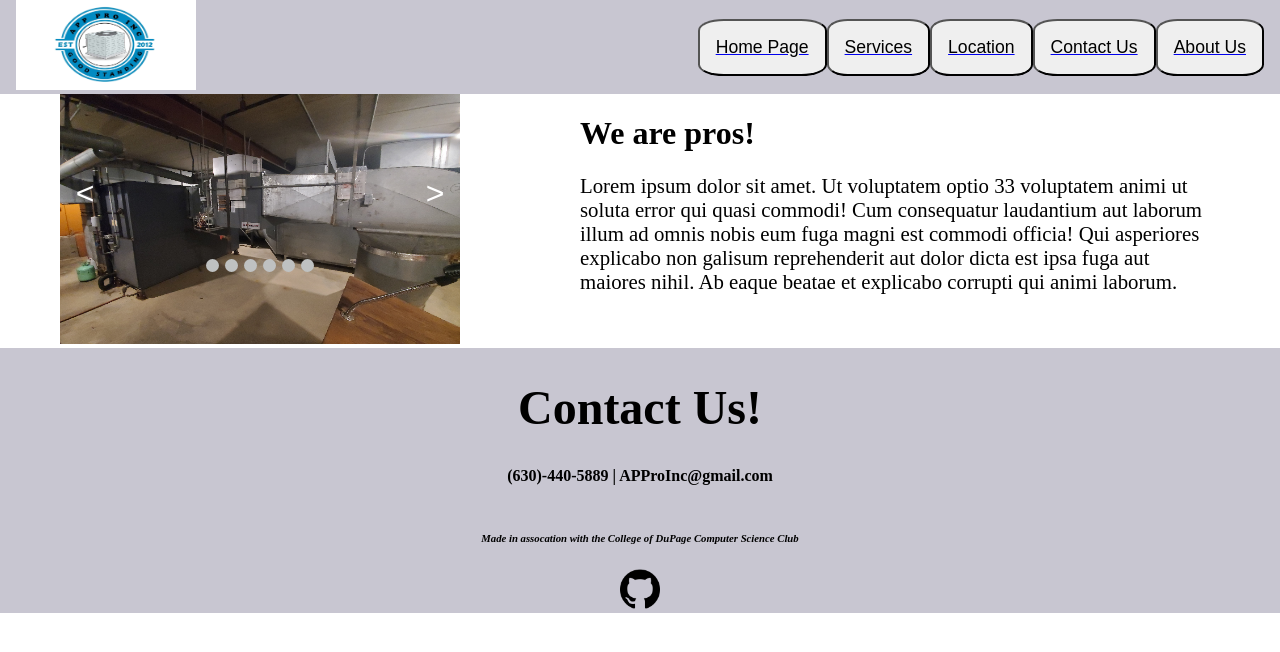
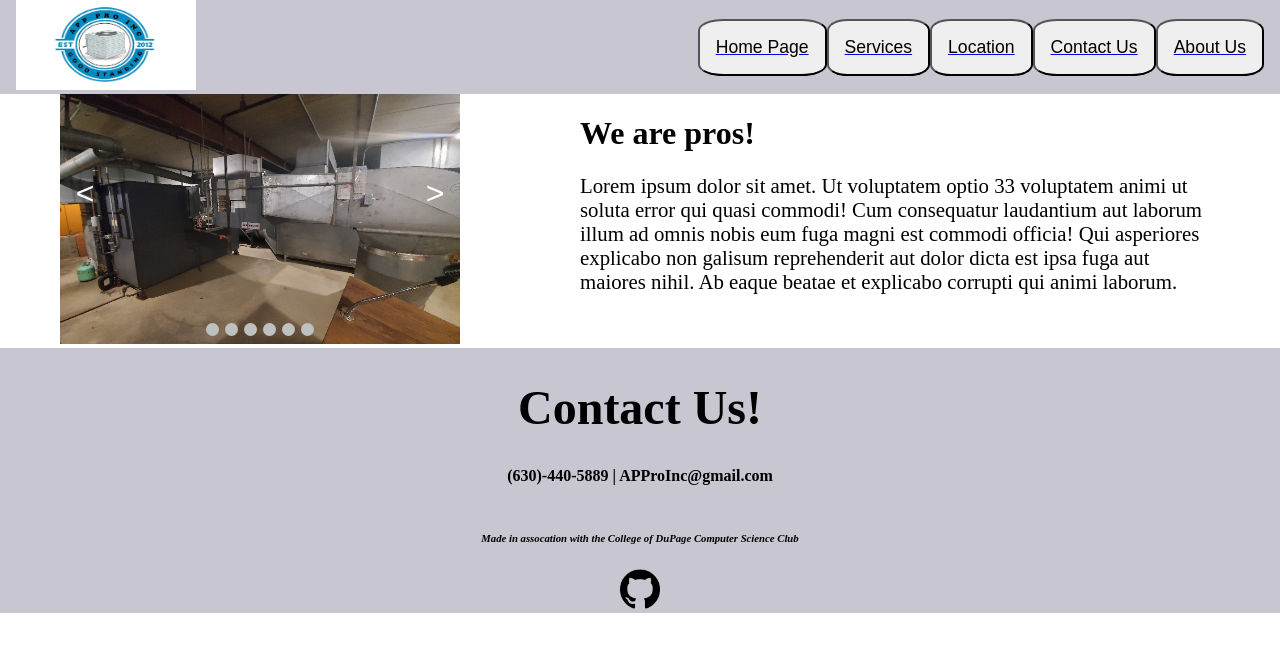
Before and after one commit to cod-cs-club/AC-Website, a Next.js app: page / in a window 1280 px wide. Shown: the top 652 px of the page. Built offline with nearby package versions, Linux system fonts and the light colour scheme.

Commit message:
adjusted dot placement

```diff
--- a/src/styles/homepageStyles.css
+++ b/src/styles/homepageStyles.css
@@ -86,7 +86,7 @@
     flex-wrap: wrap;
     justify-content: center;
     position: absolute;
-    top: 65%;
+    top: 90%;
 }
 
 .dots:hover {
```
